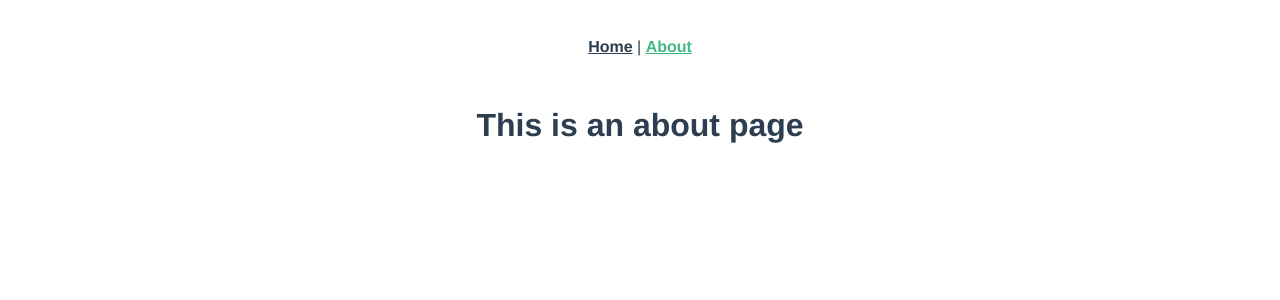
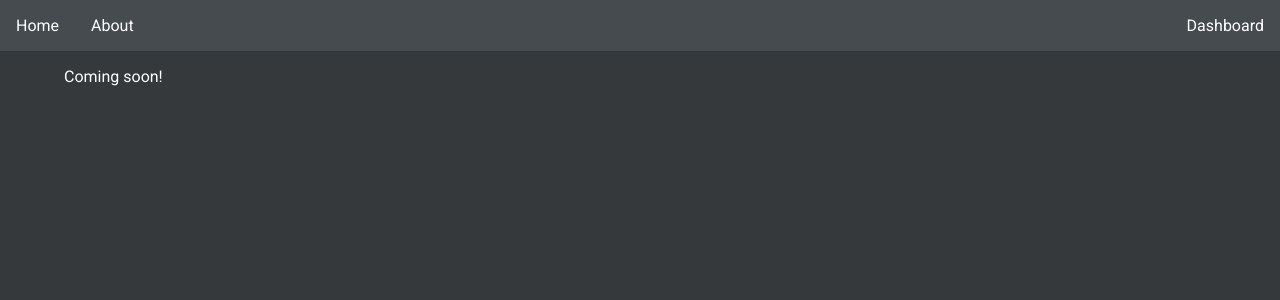
Before and after one commit to Owez/zypo, a Vue app: page /#/about in a window 1280 px wide. Shown: the top 300 px of the page. Built offline with nearby package versions, Linux system fonts and the light colour scheme.

Commit message:
More styling

```diff
--- a/src/App.vue
+++ b/src/App.vue
@@ -1,32 +1,38 @@
 <template>
-  <div id="app">
-    <div id="nav">
-      <router-link to="/">Home</router-link> |
-      <router-link to="/about">About</router-link>
-    </div>
-    <router-view/>
+  <div class="app">
+    <Navbar />
+    <router-view />
   </div>
 </template>
 
+<script>
+import Navbar from "@/components/Navbar.vue";
+
+export default {
+  name: "App",
+  components: {
+    Navbar,
+  },
+};
+</script>
+
 <style>
-#app {
-  font-family: Avenir, Helvetica, Arial, sans-serif;
-  -webkit-font-smoothing: antialiased;
-  -moz-osx-font-smoothing: grayscale;
-  text-align: center;
-  color: #2c3e50;
+@import url('https://fonts.googleapis.com/css2?family=Roboto&display=swap');
+
+body {
+  margin: 0;
+  background-color: #35393C;
+  font-family: 'Roboto', sans-serif;
+  color: white;
 }
 
-#nav {
-  padding: 30px;
+a {
+  color: white;
+  text-decoration: none;
 }
 
-#nav a {
-  font-weight: bold;
-  color: #2c3e50;
-}
-
-#nav a.router-link-exact-active {
-  color: #42b983;
+.container {
+  margin-left: 5vw;
+  margin-right: 5vw;
 }
 </style>
--- /dev/null
+++ b/src/components/DocCard.vue
@@ -0,0 +1,39 @@
+<template>
+  <router-link :to="{ path: 'doc', query: { 'id': doc.id } }">
+    <div class="doc-card">
+      <h2 class="card-text">{{ doc.title }}</h2>
+      <hr />
+      <p class="card-text">{{ doc.tagline }}</p>
+    </div>
+  </router-link>
+</template>
+
+<script>
+export default {
+  name: "DocCard",
+  props: ["doc"],
+};
+</script>
+
+<style scoped>
+.doc-card {
+  padding: 1rem;
+  margin: 1rem;
+  background-color: #454b4e;
+  width: 20rem;
+  height: 15rem;
+  border-radius: 1rem;
+  text-decoration: none;
+}
+
+.card-text {
+  margin-top: 0.75rem;
+  margin-bottom: 0.75rem;
+}
+
+hr {
+  border: 3px solid #5c6468;
+  border-radius: 0.25rem;
+  margin: 0;
+}
+</style>
--- /dev/null
+++ b/src/components/DocOverview.vue
@@ -0,0 +1,25 @@
+<template>
+  <div class="doc-overview">
+    <div v-bind:key="doc.id" v-for="doc in docs">
+      <DocCard v-bind:doc="doc" />
+    </div>
+  </div>
+</template>
+
+<script>
+import DocCard from "@/components/DocCard.vue";
+
+export default {
+  name: "HelloWorld",
+  components: {
+    DocCard
+  },
+  props: ["docs"],
+};
+</script>
+
+<style scoped>
+.doc-overview {
+  display: flex;
+}
+</style>
--- a/src/components/HelloWorld.vue
+++ /dev/null
@@ -1,58 +0,0 @@
-<template>
-  <div class="hello">
-    <h1>{{ msg }}</h1>
-    <p>
-      For a guide and recipes on how to configure / customize this project,<br>
-      check out the
-      <a href="https://cli.vuejs.org" target="_blank" rel="noopener">vue-cli documentation</a>.
-    </p>
-    <h3>Installed CLI Plugins</h3>
-    <ul>
-      <li><a href="https://github.com/vuejs/vue-cli/tree/dev/packages/%40vue/cli-plugin-babel" target="_blank" rel="noopener">babel</a></li>
-      <li><a href="https://github.com/vuejs/vue-cli/tree/dev/packages/%40vue/cli-plugin-eslint" target="_blank" rel="noopener">eslint</a></li>
-    </ul>
-    <h3>Essential Links</h3>
-    <ul>
-      <li><a href="https://vuejs.org" target="_blank" rel="noopener">Core Docs</a></li>
-      <li><a href="https://forum.vuejs.org" target="_blank" rel="noopener">Forum</a></li>
-      <li><a href="https://chat.vuejs.org" target="_blank" rel="noopener">Community Chat</a></li>
-      <li><a href="https://twitter.com/vuejs" target="_blank" rel="noopener">Twitter</a></li>
-      <li><a href="https://news.vuejs.org" target="_blank" rel="noopener">News</a></li>
-    </ul>
-    <h3>Ecosystem</h3>
-    <ul>
-      <li><a href="https://router.vuejs.org" target="_blank" rel="noopener">vue-router</a></li>
-      <li><a href="https://vuex.vuejs.org" target="_blank" rel="noopener">vuex</a></li>
-      <li><a href="https://github.com/vuejs/vue-devtools#vue-devtools" target="_blank" rel="noopener">vue-devtools</a></li>
-      <li><a href="https://vue-loader.vuejs.org" target="_blank" rel="noopener">vue-loader</a></li>
-      <li><a href="https://github.com/vuejs/awesome-vue" target="_blank" rel="noopener">awesome-vue</a></li>
-    </ul>
-  </div>
-</template>
-
-<script>
-export default {
-  name: 'HelloWorld',
-  props: {
-    msg: String
-  }
-}
-</script>
-
-<!-- Add "scoped" attribute to limit CSS to this component only -->
-<style scoped>
-h3 {
-  margin: 40px 0 0;
-}
-ul {
-  list-style-type: none;
-  padding: 0;
-}
-li {
-  display: inline-block;
-  margin: 0 10px;
-}
-a {
-  color: #42b983;
-}
-</style>
--- /dev/null
+++ b/src/components/Navbar.vue
@@ -0,0 +1,45 @@
+<template>
+  <div class="navbar">
+    <div class="nav-top">
+      <div class="nav-left">
+        <router-link to="/" class="nav-link">Home</router-link>
+        <router-link to="/about" class="nav-link">About</router-link>
+      </div>
+      <div class="nav-center"></div>
+      <div class="nav-right"></div>
+    </div>
+    <div class="nav-bottom">
+      <div class="nav-left">
+        <router-link to="/dash" class="nav-link">Dashboard</router-link>
+      </div>
+    </div>
+  </div>
+</template>
+
+<script>
+export default {
+  name: "Navbar",
+};
+</script>
+
+<style scoped>
+.navbar {
+  background-color: #454b4e;
+  display: flex;
+  justify-content: space-between;
+}
+
+.nav-left {
+  display: flex;
+  align-items: flex-start;
+}
+
+.nav-link {
+  padding: 1rem;
+}
+
+.nav-right {
+  display: flex;
+  align-items: flex-end;
+}
+</style>
--- /dev/null
+++ b/src/components/Splashscreen.vue
@@ -0,0 +1,39 @@
+<template>
+  <div class="splashscreen">
+    <div class="splashscreen-inner">
+      <h1 class="title">Zypo</h1>
+      <h4 class="subtitle">The word processor for a new generation.</h4>
+    </div>
+  </div>
+</template>
+
+<script>
+export default {
+  name: "Splashscreen",
+};
+</script>
+
+<style>
+.splashscreen {
+  background-color: #454b4e;
+  margin: 0;
+  height: 12rem;
+  display: flex;
+  justify-content: center;
+  align-items: center;
+}
+
+.splashscreen-inner {
+    text-align: center;
+}
+
+.title {
+    font-size: 3.5rem;
+    margin: 0;
+}
+
+.subtitle {
+    font-size: 1.25rem;
+    color: #b8b8b8;
+}
+</style>
--- a/src/router/index.js
+++ b/src/router/index.js
@@ -17,6 +17,14 @@ Vue.use(VueRouter)
     // this generates a separate chunk (about.[hash].js) for this route
     // which is lazy-loaded when the route is visited.
     component: () => import(/* webpackChunkName: "about" */ '../views/About.vue')
+  },
+  {
+    path: '/dash',
+    name: 'Dashboard',
+    // route level code-splitting
+    // this generates a separate chunk (about.[hash].js) for this route
+    // which is lazy-loaded when the route is visited.
+    component: () => import(/* webpackChunkName: "about" */ '../views/Dashboard.vue')
   }
 ]
 
--- a/src/views/About.vue
+++ b/src/views/About.vue
@@ -1,5 +1,7 @@
 <template>
   <div class="about">
-    <h1>This is an about page</h1>
+    <div class="container">
+      <p>Coming soon!</p>
+    </div>
   </div>
 </template>
--- /dev/null
+++ b/src/views/Dashboard.vue
@@ -0,0 +1,38 @@
+<template>
+  <div class="dashboard">
+    <div class="container">
+      <h1>Your documents</h1>
+      <DocOverview v-bind:docs="docs" />
+    </div>
+  </div>
+</template>
+
+<script>
+import DocOverview from "@/components/DocOverview.vue";
+
+export default {
+  name: "Dashboard",
+  components: {
+    DocOverview,
+  },
+  data() {
+    return {
+      docs: [
+        {
+          id: 1,
+          title: "This is my first document",
+          tagline: "First few characters or custom short description",
+          content: "The long content part of this thing!",
+        },
+        {
+          id: 2,
+          title: "Another title",
+          tagline: "Fsome other oneon",
+          content:
+            "The long content ptent part of thistent part of thistent part of thistent part of thisart of this thing!",
+        },
+      ],
+    };
+  },
+};
+</script>
--- a/src/views/Home.vue
+++ b/src/views/Home.vue
@@ -1,18 +1,19 @@
 <template>
   <div class="home">
-    <img alt="Vue logo" src="../assets/logo.png">
-    <HelloWorld msg="Welcome to Your Vue.js App"/>
+    <Splashscreen />
+    <div class="container">
+      <p>Coming soon!</p>
+    </div>
   </div>
 </template>
 
 <script>
-// @ is an alias to /src
-import HelloWorld from '@/components/HelloWorld.vue'
+import Splashscreen from "@/components/Splashscreen.vue";
 
 export default {
-  name: 'Home',
+  name: "Home",
   components: {
-    HelloWorld
+    Splashscreen
   }
-}
+};
 </script>
```
Also changed, not shown: 1 other file (tests, documents, lock files or other folders).
